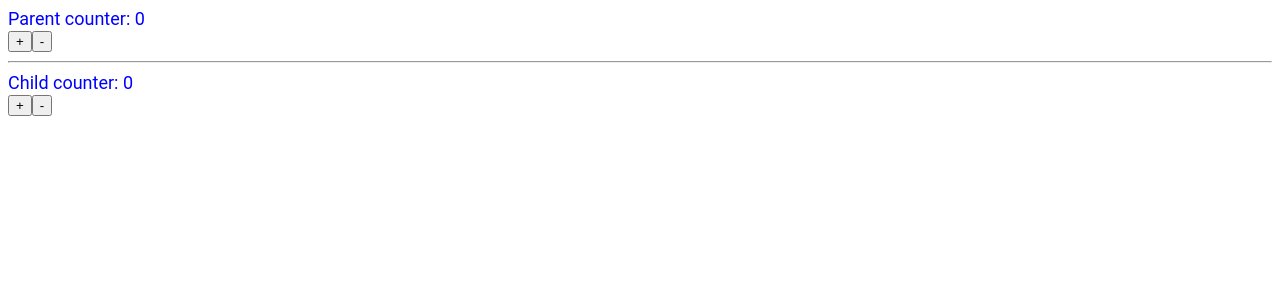
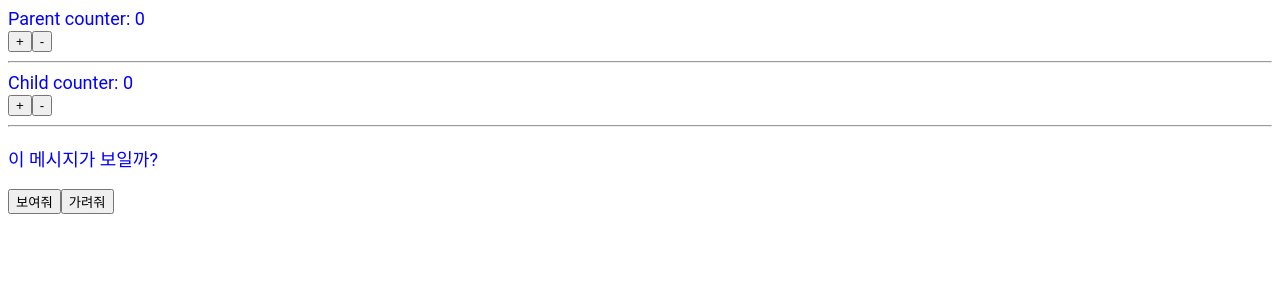
Before and after one commit to cadenzah/vue-practice, a Vue app: page / in a window 1280 px wide. Shown: the top 300 px of the page. Built offline with nearby package versions, Linux system fonts and the light colour scheme.

Commit message:
made mixin runnable example

```diff
--- a/src/components/Card.vue
+++ b/src/components/Card.vue
@@ -4,21 +4,42 @@
     Child counter: {{getCounter}} <br />
     <button @click="addCounter">+</button>
     <button @click="subCounter">-</button>
+    <hr />
+    <p v-if="_dialog">이 메시지가 보일까?</p>
+    <button @click="showMessage">보여줘</button>
+    <button @click="hideMessage">가려줘</button>
   </div>
 </template>
 
 <script>
 import { mapGetters, mapMutations } from 'vuex';
+import { dialogMixin } from '../mixins';
 
 export default {
+  mixins: [
+    dialogMixin,
+  ],
   props: ['num'],
-  computed: mapGetters([
-    'getCounter'
-  ]),
-  methods: mapMutations([
-    'addCounter',
-    'subCounter',
-  ]),
+  computed: {
+    _dialog: function() {
+      return this.dialog
+    },
+    ...mapGetters([
+      'getCounter'
+    ])
+  },
+  methods:{
+    ...mapMutations([
+      'addCounter',
+      'subCounter',
+    ]),
+    showMessage: function() {
+      this.showDialog();
+    },
+    hideMessage: function() {
+      this.closeDialog();
+    }
+  }
 };
 </script>
 
--- a/src/mixins/dialog.js
+++ b/src/mixins/dialog.js
@@ -1,7 +1,7 @@
 const DialogMixin = {
   data: function() {
     return {
-      dialog: false,
+      dialog: true,
     };
   },
   methods: {
--- a/src/mixins/index.js
+++ b/src/mixins/index.js
@@ -1,5 +1,5 @@
-import dialog from './dialog';
+import dialogMixin from './dialog';
 
 export {
-  dialog,
+  dialogMixin,
 };
```
